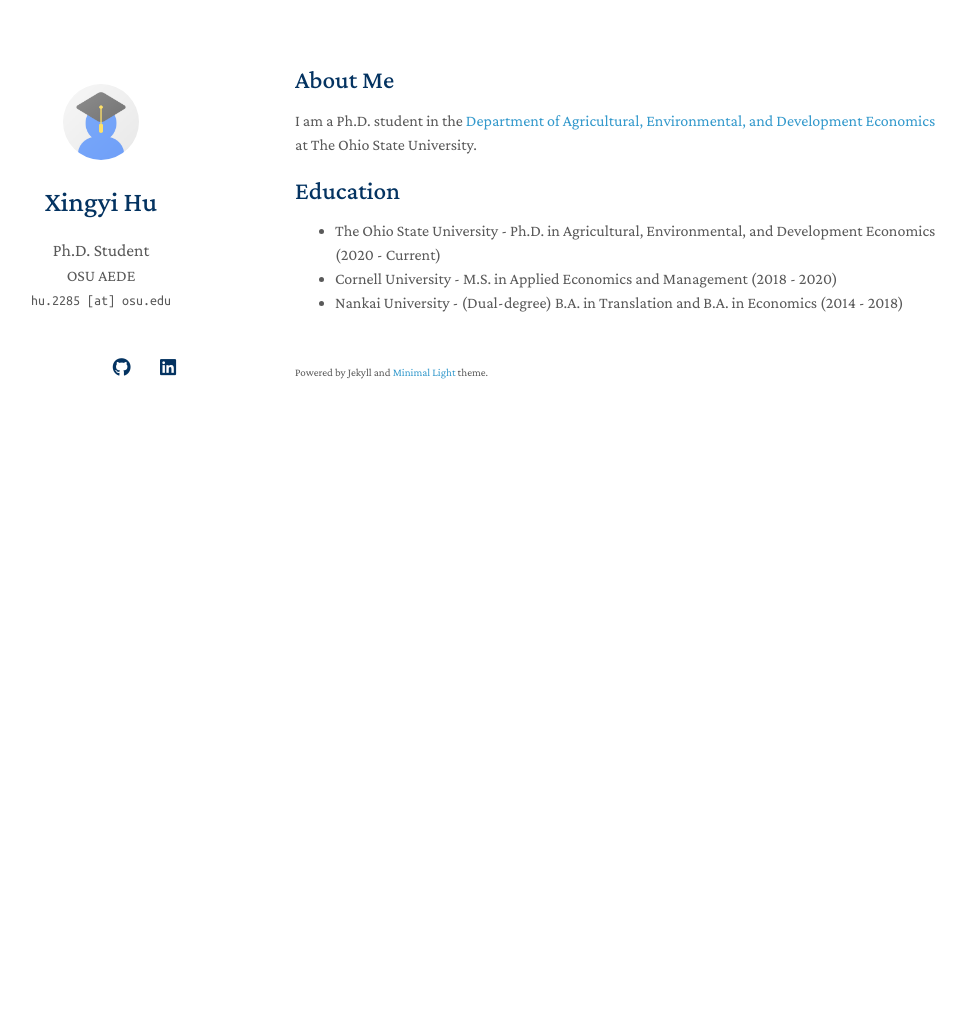
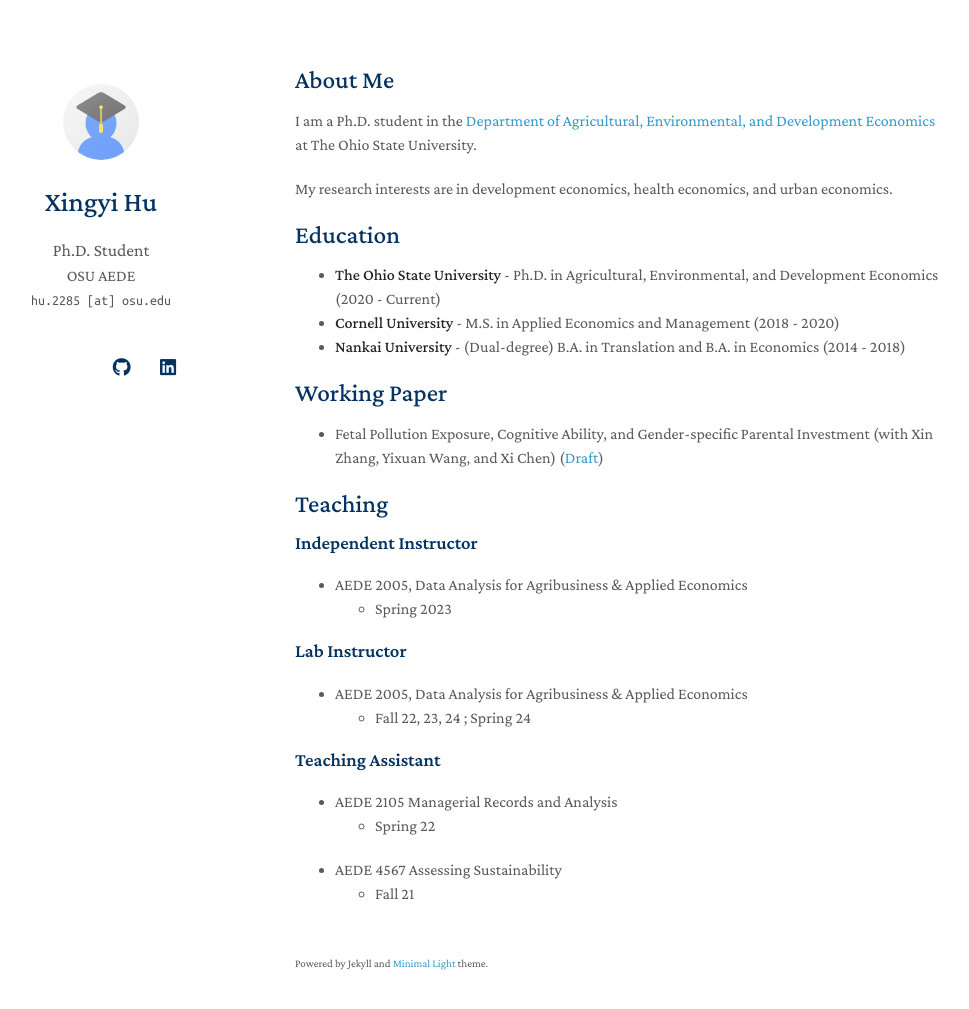
Before and after one commit to xingyi-hu/xingyi-hu.github.io, a Jekyll site: the page built from index.md, in a window 1280 px wide and 1044 px high. Shown: the top 1009 px of the window, without its empty margins (175-1144 px from the left). Built offline with Jekyll 4.4.1, drawn with Linux system fonts in a browser that asks for light colours; a style sheet for code colours, icons or effects is not loaded; our own code applies the rules of GitHub Pages for plain Markdown files.

Commit message:
Update index.md

```diff
--- a/index.md
+++ b/index.md
@@ -6,10 +6,32 @@ layout: homepage
 
 I am a Ph.D. student in the [Department of Agricultural, Environmental, and Development Economics](https://aede.osu.edu/home) at The Ohio State University.
 
+My research interests are in development economics, health economics, and urban economics.
+
+
 ## Education
-- The Ohio State University - Ph.D. in Agricultural, Environmental, and Development Economics (2020 - Current)
-- Cornell University - M.S. in Applied Economics and Management (2018 - 2020)
-- Nankai University - (Dual-degree) B.A. in Translation and B.A. in Economics (2014 - 2018)
+- **The Ohio State University** - Ph.D. in Agricultural, Environmental, and Development Economics (2020 - Current)
+- **Cornell University** - M.S. in Applied Economics and Management (2018 - 2020)
+- **Nankai University** - (Dual-degree) B.A. in Translation and B.A. in Economics (2014 - 2018)
+
+## Working Paper
+- Fetal Pollution Exposure, Cognitive Ability, and Gender-specific Parental Investment (with Xin Zhang, Yixuan Wang, and Xi Chen) ([Draft](https://ssrn.com/abstract=4954147))
+
+## Teaching
+### Independent Instructor
+- AEDE 2005, Data Analysis for Agribusiness & Applied Economics
+  - Spring 2023
+
+### Lab Instructor
+- AEDE 2005, Data Analysis for Agribusiness & Applied Economics
+  - Fall 22, 23, 24 ; Spring 24
+
+### Teaching Assistant
+- AEDE 2105 Managerial Records and Analysis
+  - Spring 22
+- AEDE 4567 Assessing Sustainability
+  - Fall 21
+
 
 <div style='display: none'>
 {% include_relative _includes/publications.md %}
```
